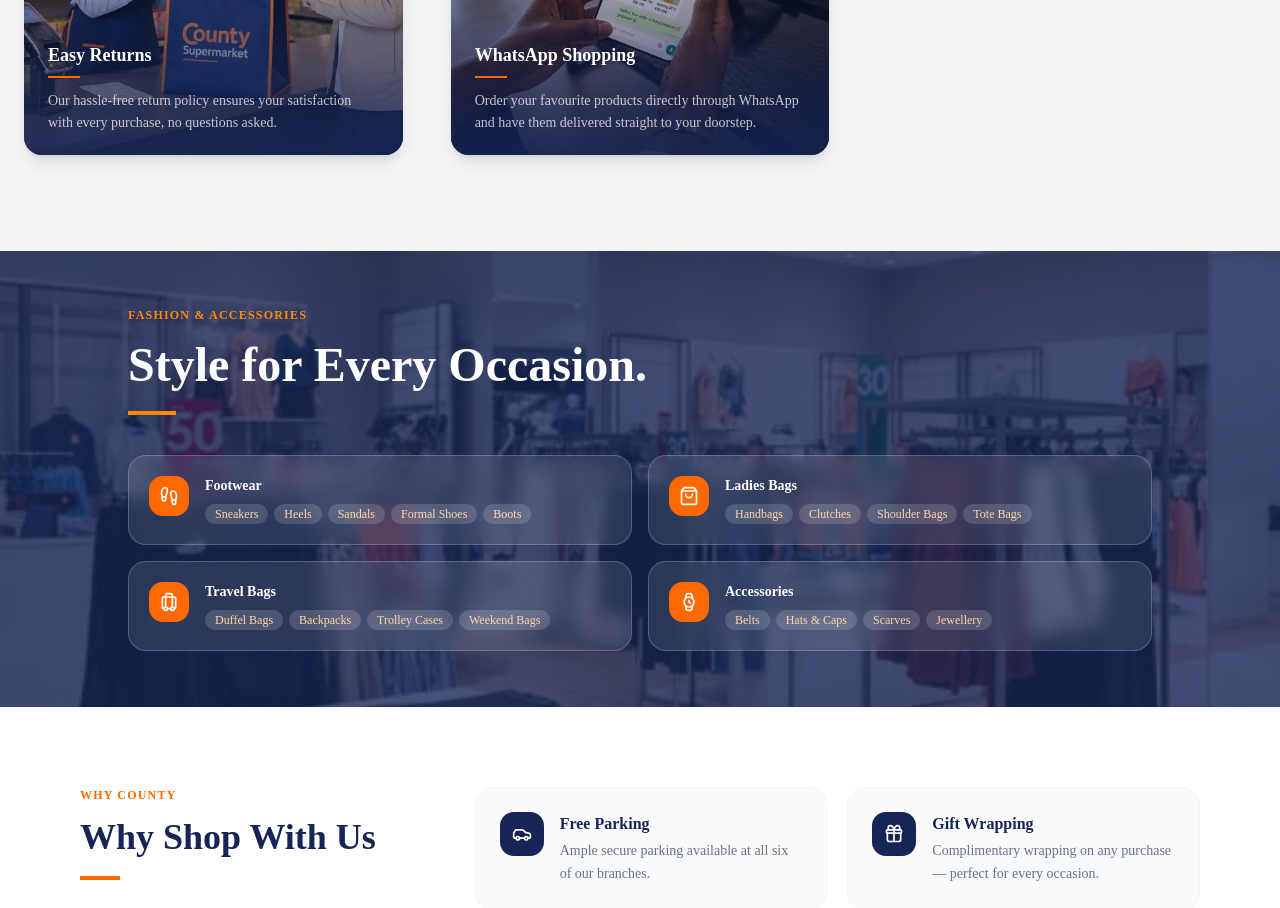
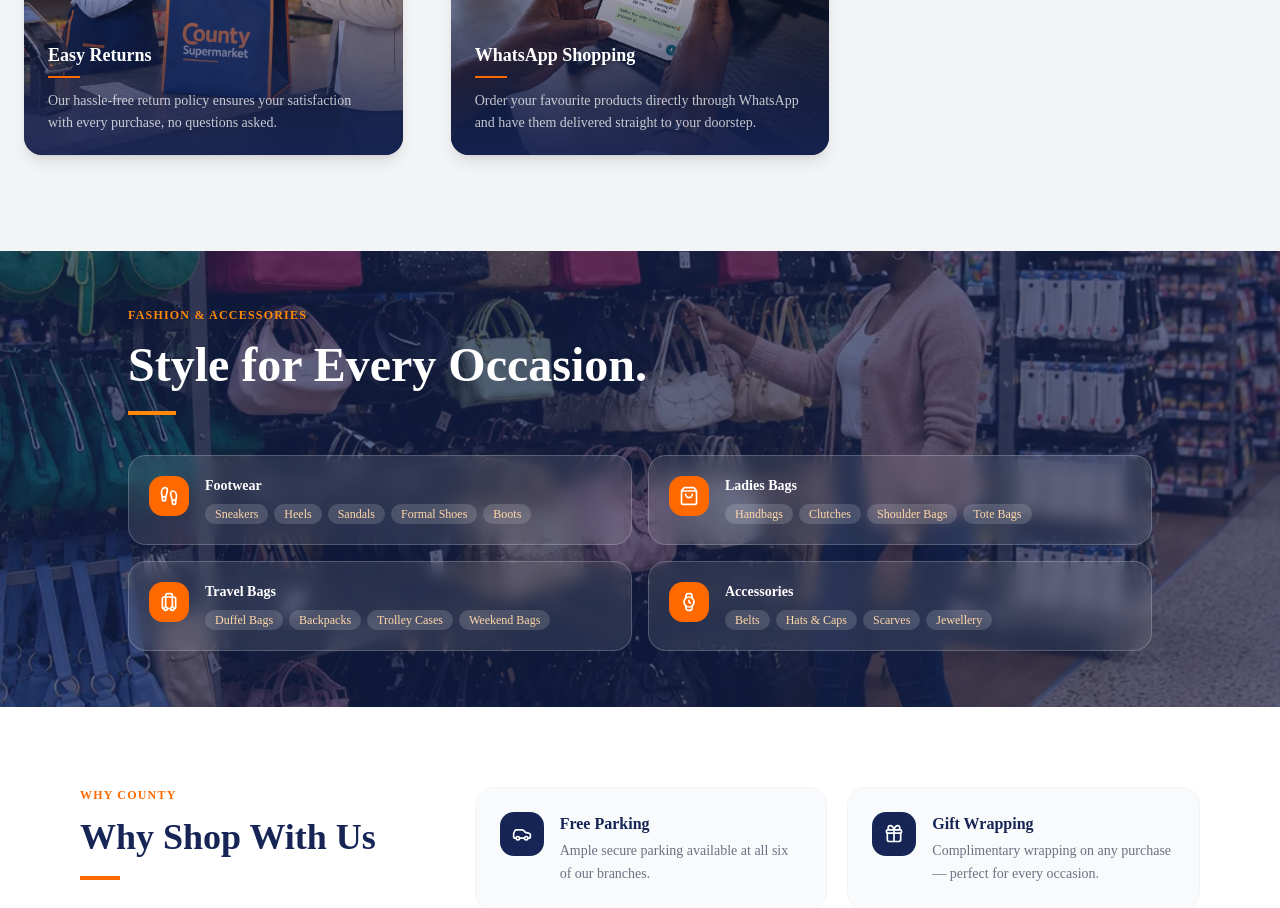
Before and after one commit to Eye-Kyu/County-supermarket, a Next.js app: page /Services in a window 1280 px wide. Shown: the part 1580-2488 px from the top of the page. Built offline with nearby package versions, Linux system fonts and the light colour scheme.

Commit message:
removed dashes in text

```diff
--- a/app/components/ourservices/Accessories.tsx
+++ b/app/components/ourservices/Accessories.tsx
@@ -1,7 +1,12 @@
 "use client";
 
+import { useEffect, useRef } from "react";
 import Image from "next/image";
+import { gsap } from "gsap";
+import { ScrollTrigger } from "gsap/ScrollTrigger";
 import { Footprints, ShoppingBag, Luggage, Watch } from "lucide-react";
+
+gsap.registerPlugin(ScrollTrigger);
 
 type Category = {
   icon: React.ElementType;
@@ -33,19 +38,48 @@
 ];
 
 export default function Accessories() {
+  const sectionRef = useRef<HTMLElement>(null);
+  const imgWrapRef = useRef<HTMLDivElement>(null);
+
+  useEffect(() => {
+    const ctx = gsap.context(() => {
+      gsap.fromTo(
+        imgWrapRef.current,
+        { yPercent: -10 },
+        {
+          yPercent: 10,
+          ease: "none",
+          scrollTrigger: {
+            trigger: sectionRef.current,
+            start: "top bottom",
+            end: "bottom top",
+            scrub: true,
+          },
+        }
+      );
+    }, sectionRef);
+
+    return () => ctx.revert();
+  }, []);
+
   return (
-    <section className="relative overflow-hidden py-10 sm:py-14 px-4 sm:px-6 md:px-12 lg:px-16">
-      {/* Background image */}
+    <section
+      ref={sectionRef}
+      className="relative overflow-hidden py-10 sm:py-14 px-4 sm:px-6 md:px-12 lg:px-16"
+    >
+      {/* Background image — oversized so parallax travel never reveals edges */}
+      <div ref={imgWrapRef} className="absolute inset-[-15%]">
         <Image
-        src="/Images/clothing.webp"
+          src="/Images/Services/Fashion.webp"
           alt=""
           fill
           className="object-cover object-center"
           sizes="100vw"
           aria-hidden="true"
         />
-      {/* Dark overlay */}
-      <div className="absolute inset-0 bg-blue-950/75" />
+      </div>
+      {/* Dark overlay — 65% opacity */}
+      <div className="absolute inset-0 bg-blue-950/65" />
 
       <div className="relative z-10 max-w-5xl mx-auto">
         {/* Header */}
```
Also changed, not shown: public/Images/Services/fashion.webp (added). Lines whose indentation alone changed are shown as unchanged.
